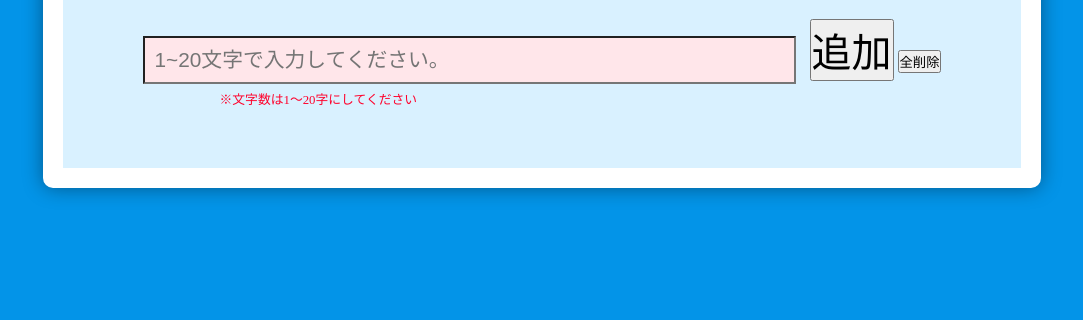
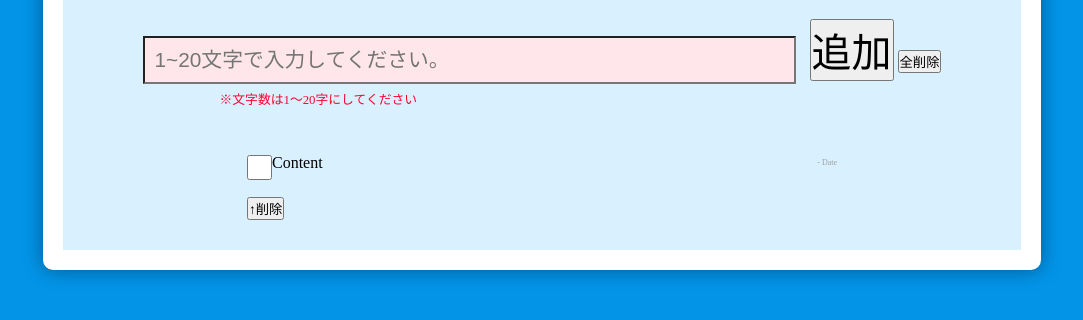
Before and after one commit to ImaokaHiroaki/HelloWorld, a plain HTML site: page index.html in a window 1280 px wide. Both pictures are taken after a click on the button "追加". Shown: the part 182-502 px from the top of the page, without its empty margins (98-1181 px from the left). Drawn offline with Linux system fonts and the light colour scheme.

Commit message:
チェックボックスの追加

```diff
--- a/css/index.css
+++ b/css/index.css
@@ -46,11 +46,13 @@
     margin: 0 auto;
     padding-top: 30px;
 }
+#main #main_inner #list .check {
+    width: 25px;
+    height: 59px;
+    float: left;
+}
 #main #main_inner #list .list_value p{
     float:left;
-}
-#main #main_inner #list p:before {
-    content: "・";
 }
 #main #main_inner #list span:before {
     content: " - ";
--- a/js/localStorage.js
+++ b/js/localStorage.js
@@ -1,6 +1,14 @@
 $(loaded);
 
 function loaded() {
+
+    var list = {
+        number: "000",
+        content: "Content",
+        date: "Date",
+        check: "0"
+    }
+    localStorage.setItem(list.number,JSON.stringify(list));
 
     showText();
     //リストの登録
@@ -8,14 +16,6 @@ function loaded() {
         $("#formText").css("background-color","#fff");
         saveText();
         showText();
-
-//    for(var i=0, len=localStorage.length; i<len; i++) {
-//        keys = ("00" + i).slice(-3);
-//        value = localStorage.getItem(keys);
-//        date = localStorage.getItem("date_"+keys);
-//        console.log(value + "「" + keys + "」");
-//    }
-//        console.log("-----");
     });
     $("#AlldeleteButton").click(function() {
         $("#formText").css("background-color","#fff");
@@ -37,17 +37,16 @@ function saveText() {
 
     var list = {
         number: "Number",
-        value: "Value",
+        content: "Content",
         date: "Date",
-        check: "Checked"
+        check: "0"
     }
-
 
     if(checkText(text.val())) {
 
         list.number = ("00" + localStorage.length).slice(-3);
 
-        list.value = text.val();
+        list.content = text.val();
 
         //日付を設定
         var time = new Date();
@@ -74,23 +73,46 @@ function showText() {
 
     var keys, value, date, html = [];
 
-    for(var i=0, len=localStorage.length; i<len; i++) {
-        keys = ("00" + i).slice(-3);
+    for(var i=0, len=localStorage.length-1; i<=len; len--) {
+        keys = ("00" + len).slice(-3);
 
         var list = JSON.parse(localStorage.getItem(keys));
-        var val = escapeText(list.value);
+        var val = escapeText(list.content);
 
-        $("#list").prepend("<input type='button' onClick='delete_list(" + list.number + ")'  value='↑削除'/>");
-        $("#list").prepend("<div class='list_value clearfix'><p>" + val + "</p><span> " + list.date + "</span></div>");
-        console.log(list.number + "/" + list.value + "/" + list.date);
+        if (list.check == 1){
+            $("#list").append("<div class='list_value clearfix'><input class='check' type='checkbox' onClick='checkbox(" + keys + ");' checked='checked' /><p>" + val + "</p><span> " + list.date + "</span></div>");
+        }else {
+            $("#list").append("<div class='list_value clearfix'><input class='check' type='checkbox' onClick='checkbox(" + keys + ");' /><p>" + val + "</p><span> " + list.date + "</span></div>");
+        }
+        console.log(list.check);
+
+        $("#list").append("<input type='button' onClick='delete_list(" + list.number + ")'  value='↑削除'/>");
+
+        console.log(list.number + "/" + list.content + "/" + list.date);
     }
 }
 
-function delete_list(key) {
-     key = ("00" + key).slice(-3);
+//チェックボックスのデータ
+function checkbox(val)
+ {
+     key = ("00" + val).slice(-3);
+
+     var list = JSON.parse(localStorage.getItem(key));
+     if (list.check == 1) {
+         list.check = 0;
+     }else {
+         list.check = 1;
+     }
+     localStorage.removeItem(list.number);
+    localStorage.setItem(list.number,JSON.stringify(list));
+     showText();
+ }
+
+//削除ボタンの制御
+function delete_list(val) {
+     key = ("00" + val).slice(-3);
 
     localStorage.removeItem(key);
-    console.log("hit!" + key );
     showText();
 }
 
@@ -114,10 +136,9 @@ function checkText(text) {
     for (var i = 0; i < length; i++) {
         keys = ("00" + i).slice(-3);
         var list = JSON.parse(localStorage.getItem(keys));
-        if (text === list.value) {
+        if (text === list.content) {
             $("#formText").css("background-color","#ffe6ea");
             $("#caution").text("※同じ内容は避けてください");
-            text.val("");
             return false;
         }
     }
```
